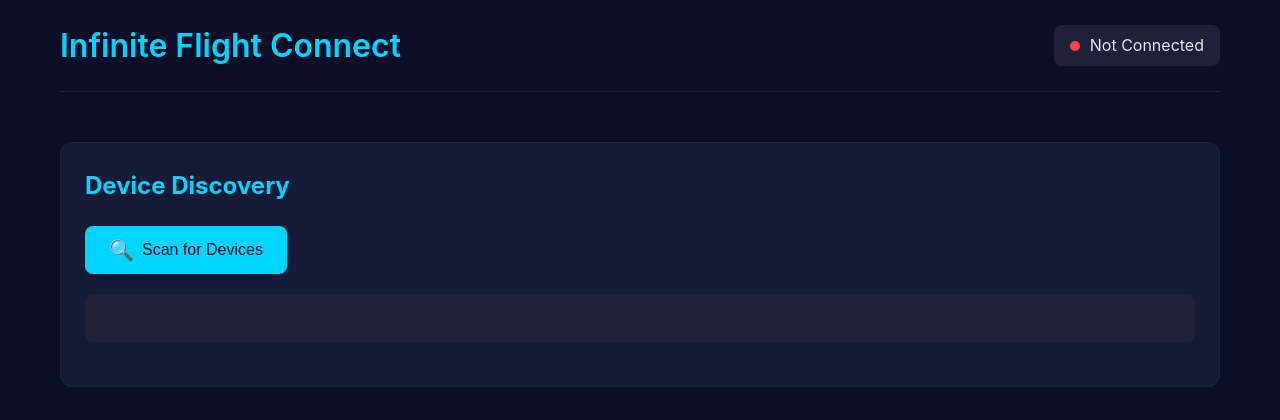
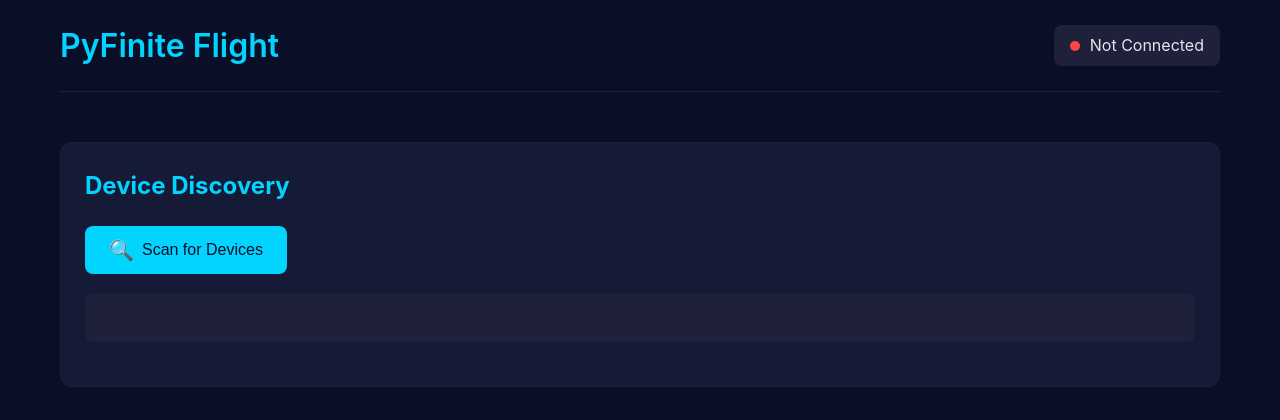
Before and after one commit to samuria/pyfinite-flight, a Flask app: page / in a window 1280 px wide. Shown: the top 420 px of the page. Run offline with Flask 3, Linux system fonts and the light colour scheme; some libraries are stand-ins or nearby versions.

Commit message:
modify readme with screenshot

```diff
--- a/templates/index.html
+++ b/templates/index.html
@@ -12,7 +12,7 @@
 <body>
     <div class="container">
         <header>
-            <h1>Infinite Flight Connect</h1>
+            <h1>PyFinite Flight</h1>
             <div class="connection-status" id="connectionStatus">
                 <span class="status-indicator disconnected"></span>
                 <span class="status-text">Not Connected</span>
```
Also changed, not shown: README.md, screenshot.png (added).
